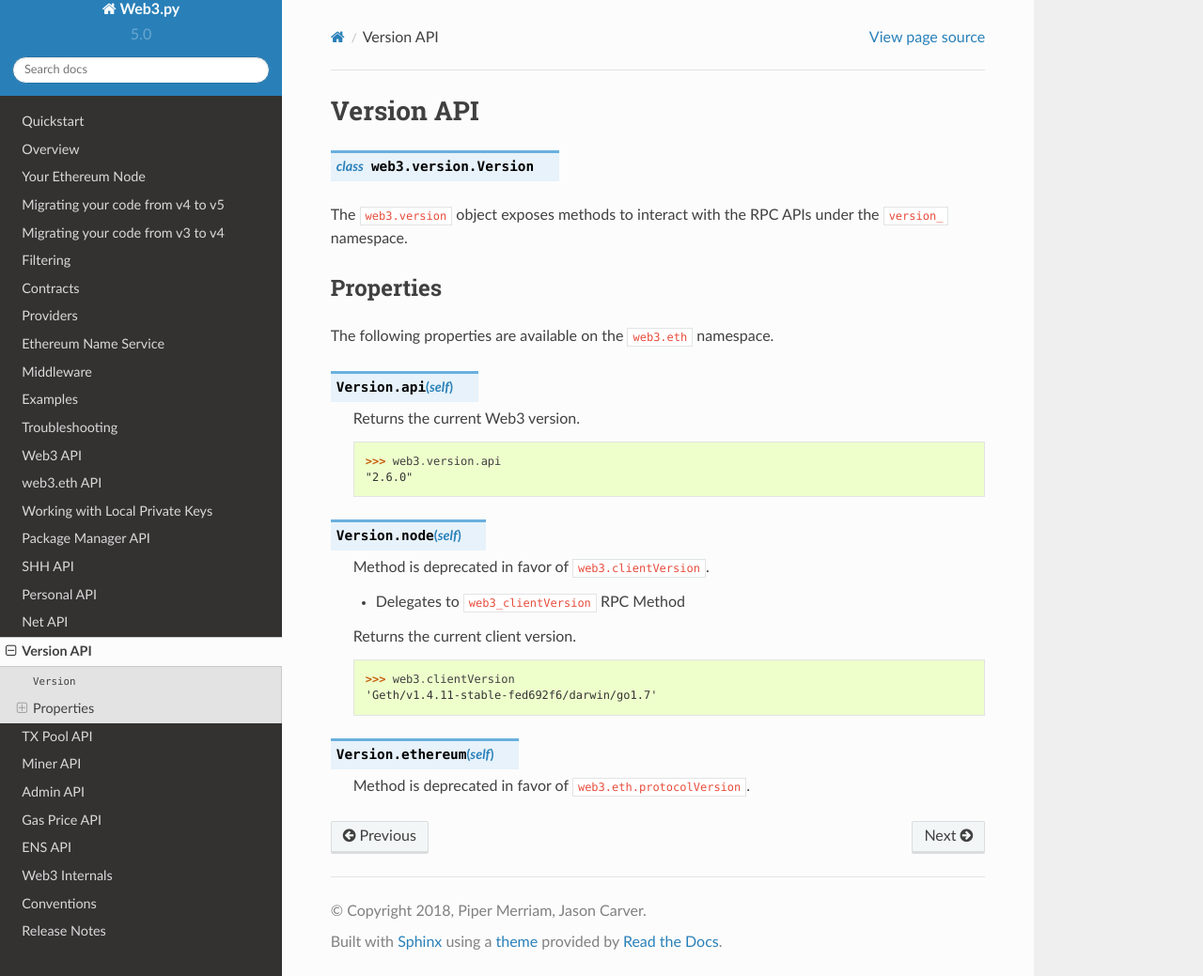
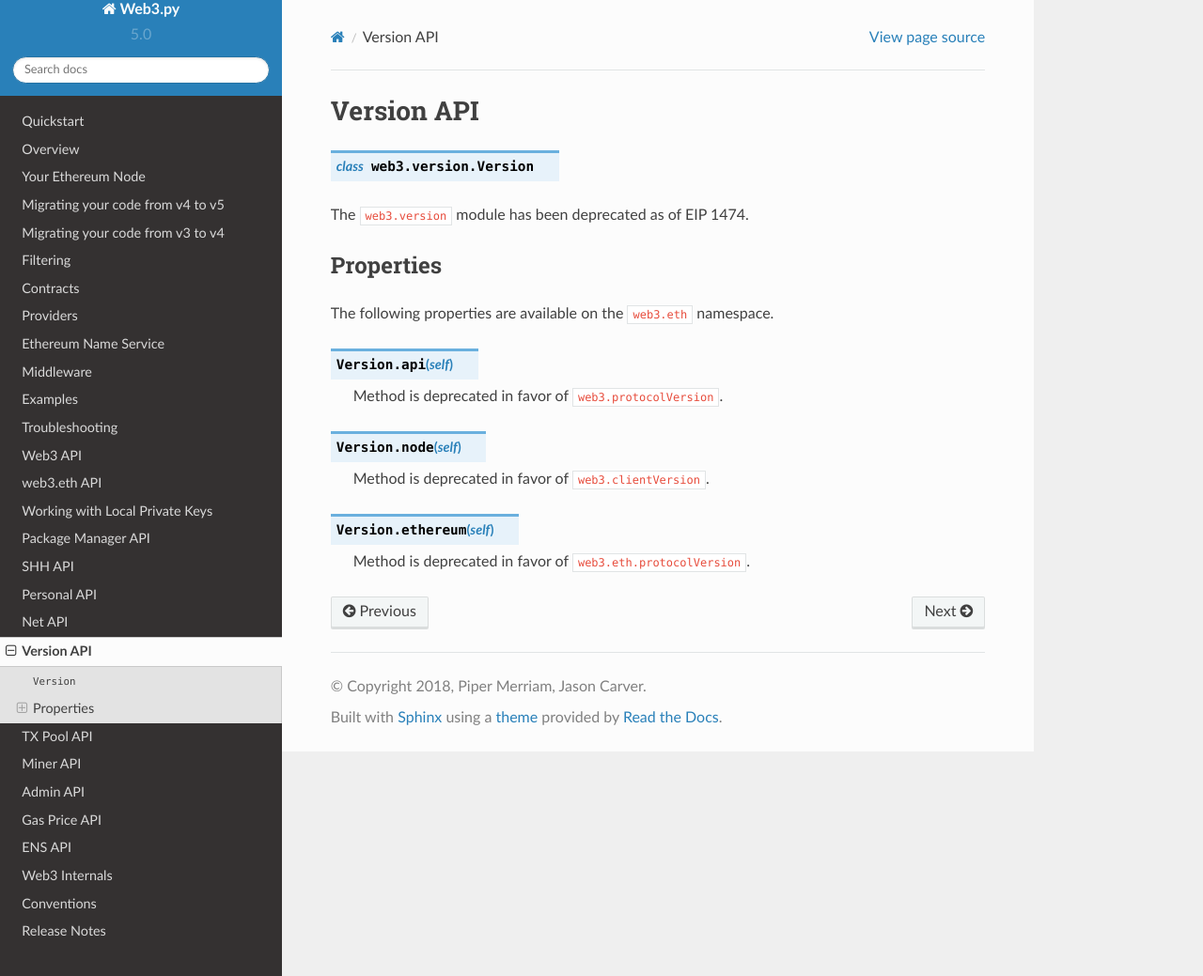
Before and after one commit to shuziren/web3.py, a Sphinx documentation site: the page built from docs/web3.version.rst, in a window 1280 px wide and 1039 px high. Shown: the whole window at 94% size. Built offline with Sphinx 7.4.7 and the Read the Docs theme 2.0.0, drawn with Linux system fonts in a browser that asks for light colours.

```diff
--- a/docs/web3.version.rst
+++ b/docs/web3.version.rst
@@ -6,8 +6,7 @@ Version API
 
 .. py:class:: Version
 
-The ``web3.version`` object exposes methods to interact with the RPC APIs under
-the ``version_`` namespace.
+The ``web3.version`` module has been deprecated as of EIP 1474.
 
 
 Properties
@@ -17,28 +16,12 @@ The following properties are available on the ``web3.eth`` namespace.
 
 .. py:method:: Version.api(self)
 
-    Returns the current Web3 version.
-
-    .. code-block:: python
-
-        >>> web3.version.api
-        "2.6.0"
-
+    Method is deprecated in favor of ``web3.protocolVersion``.
 
 .. py:method:: Version.node(self)
 
     Method is deprecated in favor of ``web3.clientVersion``.
 
-    * Delegates to ``web3_clientVersion`` RPC Method
-
-    Returns the current client version.
-
-    .. code-block:: python
-
-        >>> web3.clientVersion
-        'Geth/v1.4.11-stable-fed692f6/darwin/go1.7'
-
-
 .. py:method:: Version.ethereum(self)
 
     Method is deprecated in favor of ``web3.eth.protocolVersion``.
--- a/web3/version.py
+++ b/web3/version.py
@@ -44,8 +44,7 @@ class BlockingVersion(BaseVersion):
 class Version(Module):
     @property
     def api(self):
-        from web3 import __version__
-        return __version__
+        raise DeprecationWarning("This method has been deprecated as of EIP 1474.")
 
     @property
     def node(self):
```
Also changed, not shown: docs/web3.main.rst (+24 -0 lines), 2 other files.
